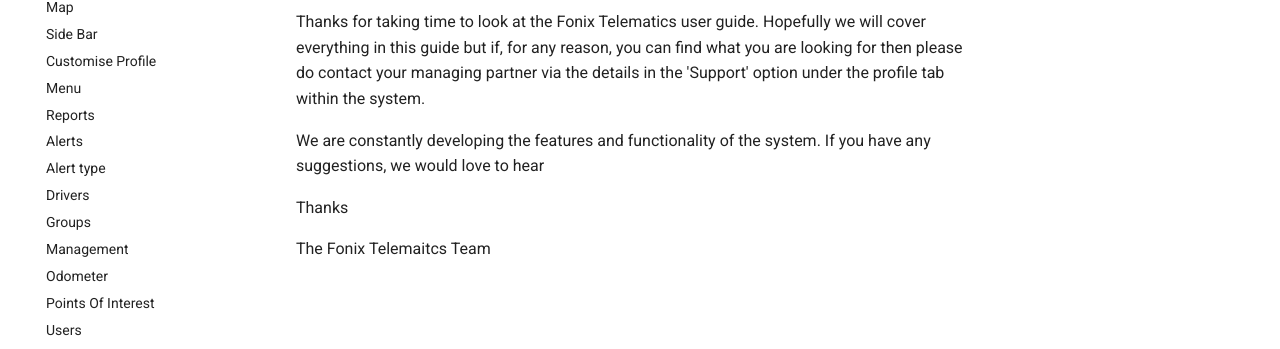
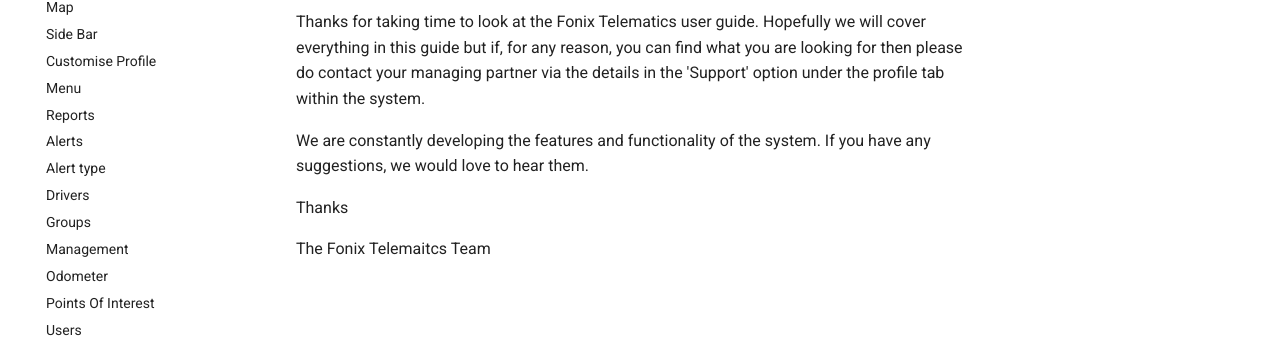
Before and after one commit to fonixtelematics/user-manual, an MkDocs documentation site: the page built from docs/Intro.md, in a window 1280 px wide. Shown: the part 212-561 px from the top of the page. Built offline with MkDocs 1.6.1 and Material for MkDocs 9.7.7, drawn with Linux system fonts in a browser that asks for light colours.

Commit message:
docs/Intro.md updated from https://stackedit.io/

```diff
--- a/docs/Intro.md
+++ b/docs/Intro.md
@@ -4,13 +4,13 @@
 
 Thanks for taking time to look at the Fonix Telematics user guide. Hopefully we will cover everything in this guide but if, for any reason, you can find what you are looking for then please do contact your managing partner via the details in the 'Support' option under the profile tab within the system.
 
-We are constantly developing the features and functionality of the system. If you have any suggestions, we would love to hear
+We are constantly developing the features and functionality of the system. If you have any suggestions, we would love to hear them.
 
 
 Thanks
 
 The Fonix Telemaitcs Team
 <!--stackedit_data:
-eyJoaXN0b3J5IjpbLTIwMzQwODc5MjYsLTIwMDEzMDE5NjksLT
+eyJoaXN0b3J5IjpbLTE5NDE1NzM1NDgsLTIwMDEzMDE5NjksLT
 E1Mjk2NTEwMDhdfQ==
 -->
```
